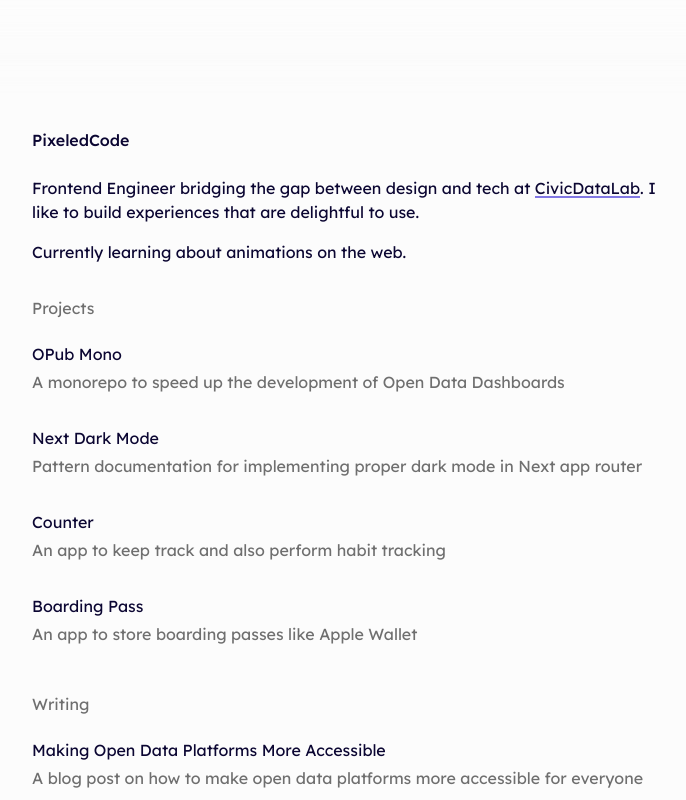
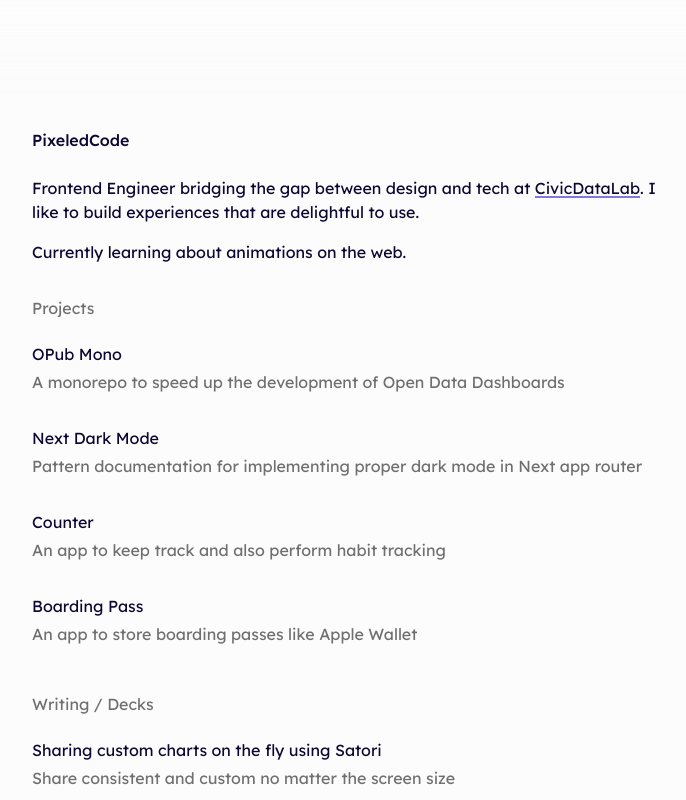
Before and after one commit to PixeledCode/portfolio, a Next.js app: page / in a window 1280 px wide. Shown: the top 800 px of the page, without its empty margins (288-974 px from the left). Built offline with nearby package versions, Linux system fonts and the light colour scheme; no server answers.

Commit message:
add decks

```diff
--- a/app/page.tsx
+++ b/app/page.tsx
@@ -56,7 +56,7 @@ export default function Home() {
 								'--stagger': 4,
 							}}
 						>
-							<h2 className="text-muted">Writing</h2>
+							<h2 className="text-muted">Writing / Decks</h2>
 							<div className="mt-2 vertical gap-4 md:gap-1">
 								{data.writings.map((writing) => (
 									<ProjectLink key={writing.title} project={writing} />
--- a/app/talk/echarts-satori/pages/page-10.tsx
+++ b/app/talk/echarts-satori/pages/page-10.tsx
@@ -7,8 +7,8 @@ import { Layout } from '../components/Layout'
 export const Page10 = () => {
 	return (
 		<Layout heading="fin." description="That’s all for today.">
-			<div className="flex-grow vertical justify-between">
-				<div className="md:text-body2">
+			<div className="flex-grow">
+				<div className="md:text-body2 mt-4 md:mt-0">
 					<p className="text-light">Code & Demo</p>
 					<a
 						className="text-accent"
@@ -19,6 +19,7 @@ export const Page10 = () => {
 						github.com/PixeledCode/echarts-satori
 					</a>
 				</div>
+				<div className="hidden md:block md:w-72 aspect-square bg-gray-300 mx-auto mt-10 md:mt-20"></div>
 
 				<div className="mt-14 mx-auto horizontal center flex-wrap gap-4 md:text-body2 pb-10">
 					<a
--- a/app/variables.css
+++ b/app/variables.css
@@ -105,10 +105,10 @@
 	--grayA11: hsla(0, 0%, 100%, 0.592);
 	--grayA12: hsla(0, 0%, 100%, 0.923);
 
-	--gray100: hsla(246, 78%, 90%, 100%);
-	--gray80: hsla(246, 78%, 90%, 80%);
-	--gray70: hsla(246, 78%, 90%, 70%);
-	--gray60: hsla(246, 78%, 90%, 60%);
+	--gray100: hsla(246, 10%, 90%, 100%);
+	--gray80: hsla(246, 10%, 90%, 80%);
+	--gray70: hsla(246, 10%, 90%, 70%);
+	--gray60: hsla(246, 10%, 90%, 60%);
 }
 
 @layer utilities {
--- a/content/home.json
+++ b/content/home.json
@@ -23,6 +23,11 @@
 	],
 	"writings": [
 		{
+			"title": "Sharing custom charts on the fly using Satori",
+			"description": "Share consistent and custom no matter the screen size",
+			"link": "/talk/echarts-satori"
+		},
+		{
 			"title": "Making Open Data Platforms More Accessible",
 			"description": "A blog post on how to make open data platforms more accessible for everyone",
 			"link": "https://medium.com/civicdatalab/making-open-data-platforms-more-accessible-e309cc5b8d84"
```
